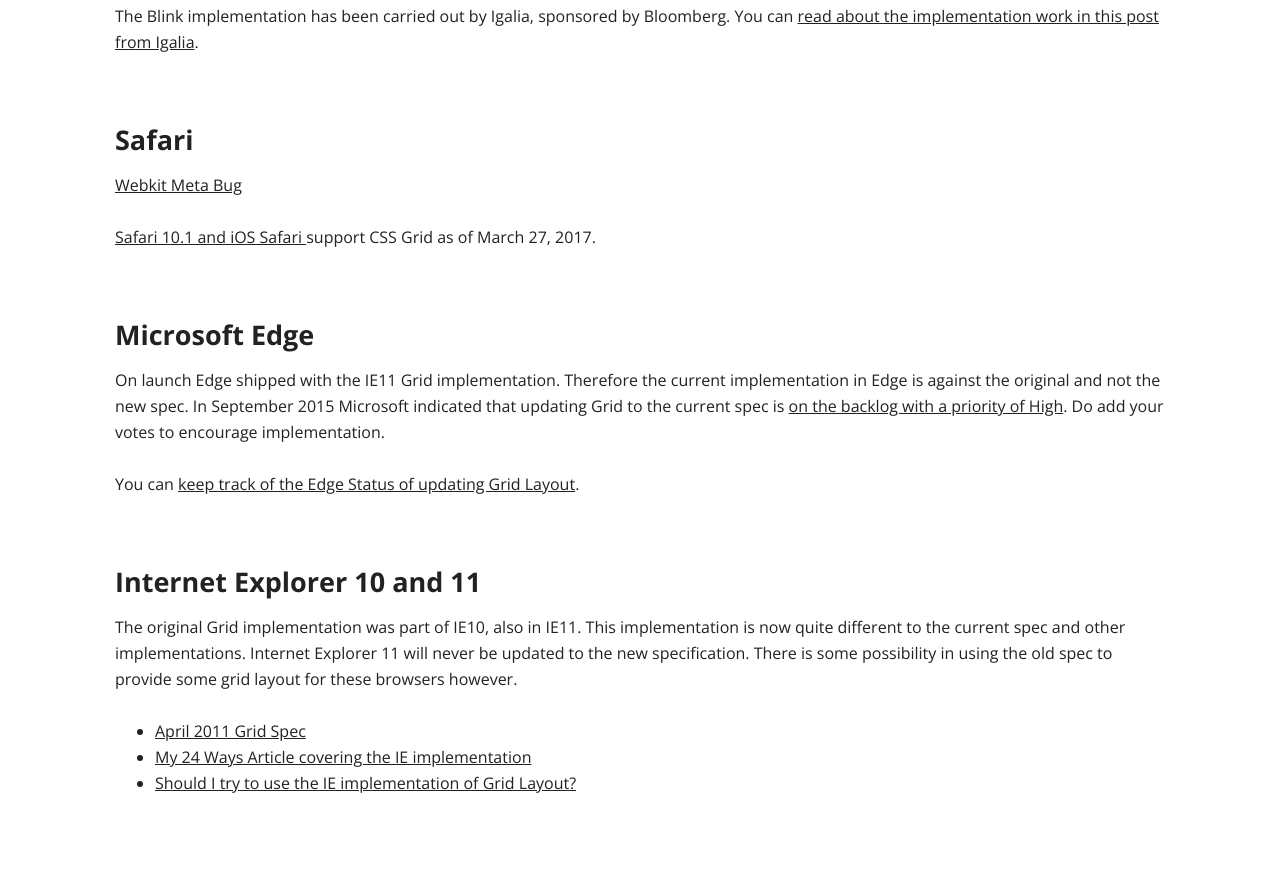
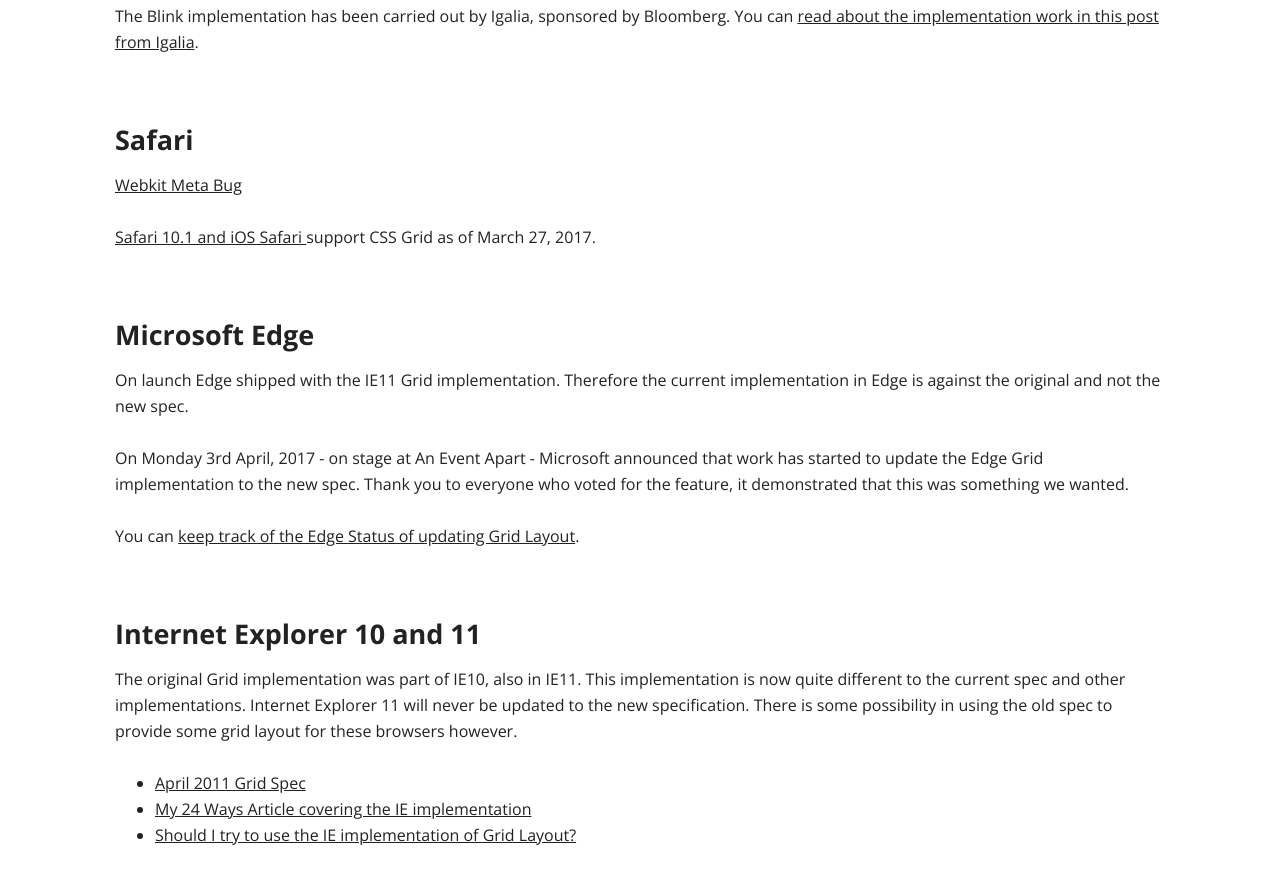
Before and after one commit to rachelandrew/grid-by-example, a Jekyll site: the page built from browsers/index.md, in a window 1280 px wide and 900 px high, scrolled down 1187 px. Shown: the top 884 px of the window. Built offline with Jekyll 4.4.1, drawn with Linux system fonts in a browser that asks for light colours; comment, search, counter and statistics services are not loaded; before the commit the page ends 2035 px from its top, so only the background shows below that.

Commit message:
update browsers page - Edge!

```diff
--- a/browsers/index.md
+++ b/browsers/index.md
@@ -36,7 +36,9 @@ The Blink implementation has been carried out by Igalia, sponsored by Bloomberg.
 
 ## Microsoft Edge
 
-On launch Edge shipped with the IE11 Grid implementation. Therefore the current implementation in Edge is against the original and not the new spec. In September 2015 Microsoft indicated that updating Grid to the current spec is [on the backlog with a priority of High](https://wpdev.uservoice.com/forums/257854-microsoft-edge-developer/suggestions/6514853-update-css-grid). Do add your votes to encourage implementation.
+On launch Edge shipped with the IE11 Grid implementation. Therefore the current implementation in Edge is against the original and not the new spec.
+
+On Monday 3rd April, 2017 - on stage at An Event Apart - Microsoft announced that work has started to update the Edge Grid implementation to the new spec. Thank you to everyone who voted for the feature, it demonstrated that this was something we wanted.
 
 You can [keep track of the Edge Status of updating Grid Layout](https://developer.microsoft.com/en-us/microsoft-edge/platform/status/gridupdate/?q=grid%20update).
 
```
